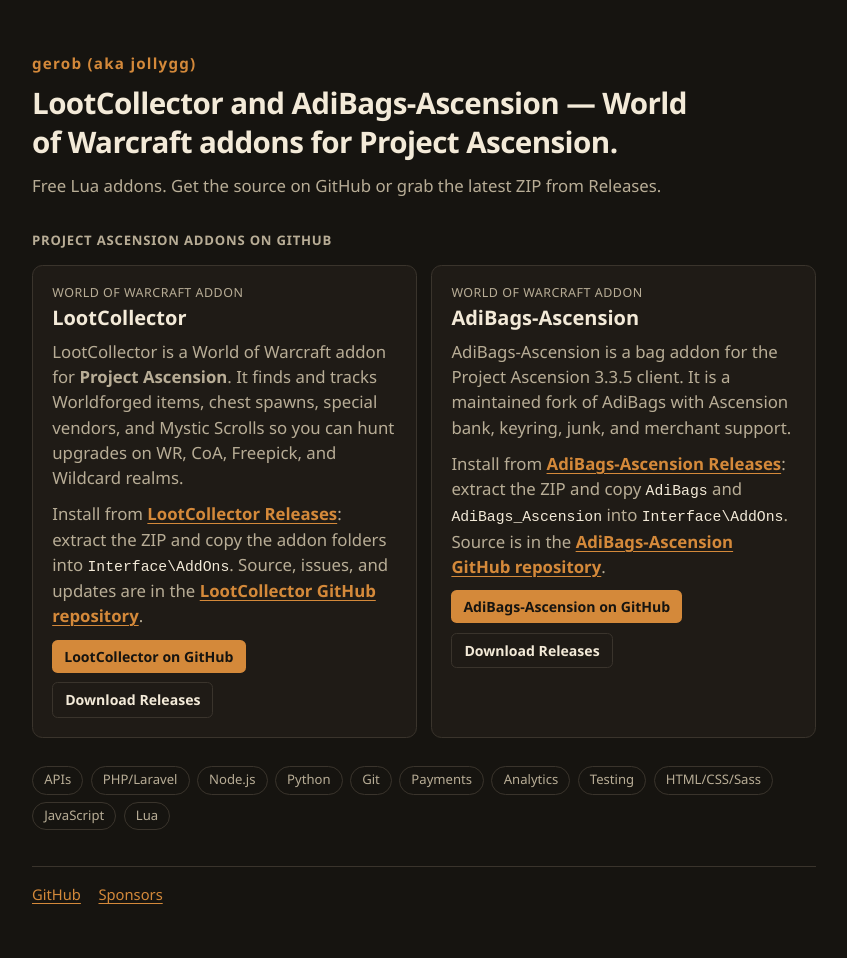
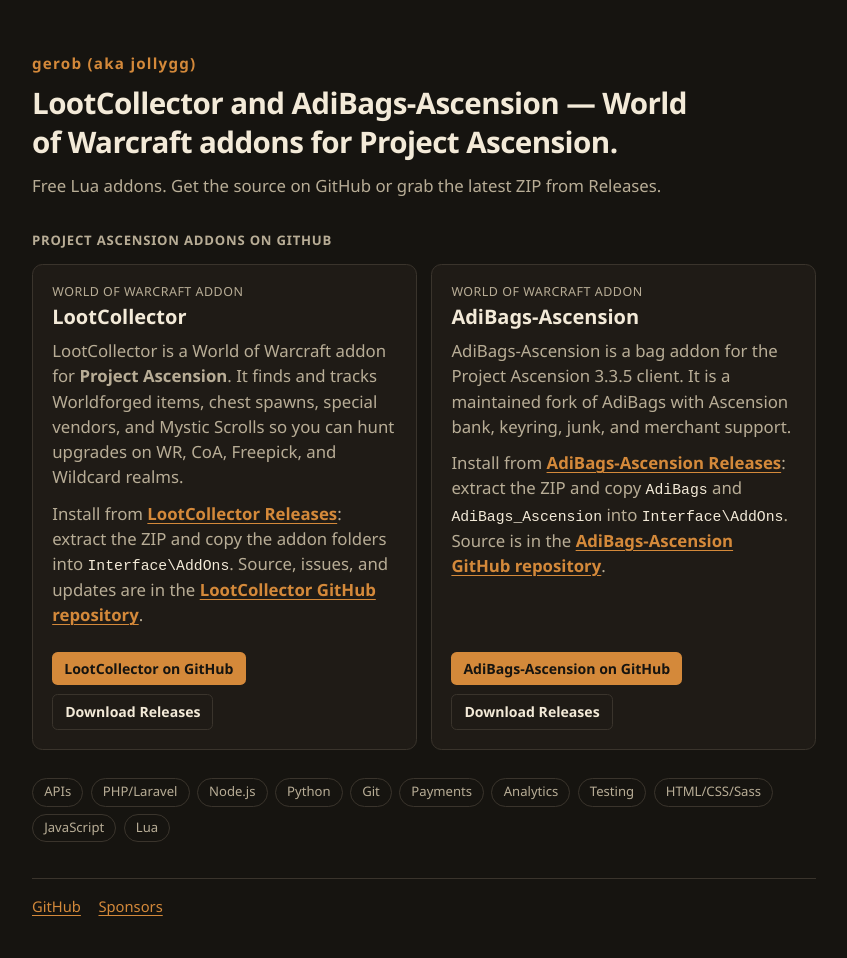
Before and after one commit to gerob/gerob.github.io, a Jekyll site: the page built from index.md, in a window 1280 px wide. Shown: the whole page, without its empty margins (216-1063 px from the left). Built offline with Jekyll 4.4.1, drawn with Linux system fonts in a browser that asks for light colours.

Commit message:
Better CSS for site layout.

```diff
--- a/assets/styles.css
+++ b/assets/styles.css
@@ -87,15 +87,11 @@
 }
 
 .projects {
-  display: grid;
-  grid-template-columns: 1fr;
-  gap: 0.9rem;
   margin-top: 2rem;
 }
 
 .projects-title {
-  grid-column: 1 / -1;
-  margin: 0;
+  margin: 0 0 0.85rem;
   color: var(--muted);
   font-size: 0.82rem;
   font-weight: 650;
@@ -103,7 +99,15 @@
   text-transform: uppercase;
 }
 
+.project-grid {
+  display: grid;
+  grid-template-columns: 1fr;
+  gap: 0.9rem;
+}
+
 .card {
+  display: flex;
+  flex-direction: column;
   background: var(--card);
   border: 1px solid var(--line);
   border-radius: 0.65rem;
@@ -146,7 +150,8 @@
   display: flex;
   flex-wrap: wrap;
   gap: 0.6rem;
-  margin-top: 1rem;
+  margin-top: auto;
+  padding-top: 1.5rem;
 }
 
 .actions a {
@@ -193,7 +198,8 @@
     padding: 3.25rem 1.5rem 2.5rem;
   }
 
-  .projects {
+  .project-grid {
     grid-template-columns: 1fr 1fr;
+    align-items: stretch;
   }
 }
--- a/index.md
+++ b/index.md
@@ -15,27 +15,29 @@
 <section class="projects" aria-labelledby="projects-heading">
   <h2 id="projects-heading" class="projects-title">Project Ascension addons on GitHub</h2>
 
-  <article class="card">
-    <p class="card-kind">World of Warcraft addon</p>
-    <h3>LootCollector</h3>
-    <p>LootCollector is a World of Warcraft addon for <strong>Project Ascension</strong>. It finds and tracks Worldforged items, chest spawns, special vendors, and Mystic Scrolls so you can hunt upgrades on WR, CoA, Freepick, and Wildcard realms.</p>
-    <p>Install from <a href="https://github.com/gerob/LootCollector/releases">LootCollector Releases</a>: extract the ZIP and copy the addon folders into <code>Interface\AddOns</code>. Source, issues, and updates are in the <a href="https://github.com/gerob/LootCollector">LootCollector GitHub repository</a>.</p>
-    <p class="actions">
-      <a href="https://github.com/gerob/LootCollector">LootCollector on GitHub</a>
-      <a href="https://github.com/gerob/LootCollector/releases">Download Releases</a>
-    </p>
-  </article>
+  <div class="project-grid">
+    <article class="card">
+      <p class="card-kind">World of Warcraft addon</p>
+      <h3>LootCollector</h3>
+      <p>LootCollector is a World of Warcraft addon for <strong>Project Ascension</strong>. It finds and tracks Worldforged items, chest spawns, special vendors, and Mystic Scrolls so you can hunt upgrades on WR, CoA, Freepick, and Wildcard realms.</p>
+      <p>Install from <a href="https://github.com/gerob/LootCollector/releases">LootCollector Releases</a>: extract the ZIP and copy the addon folders into <code>Interface\AddOns</code>. Source, issues, and updates are in the <a href="https://github.com/gerob/LootCollector">LootCollector GitHub repository</a>.</p>
+      <div class="actions">
+        <a href="https://github.com/gerob/LootCollector">LootCollector on GitHub</a>
+        <a href="https://github.com/gerob/LootCollector/releases">Download Releases</a>
+      </div>
+    </article>
 
-  <article class="card">
-    <p class="card-kind">World of Warcraft addon</p>
-    <h3>AdiBags-Ascension</h3>
-    <p>AdiBags-Ascension is a bag addon for the Project Ascension 3.3.5 client. It is a maintained fork of AdiBags with Ascension bank, keyring, junk, and merchant support.</p>
-    <p>Install from <a href="https://github.com/gerob/AdiBags-Ascension/releases">AdiBags-Ascension Releases</a>: extract the ZIP and copy <code>AdiBags</code> and <code>AdiBags_Ascension</code> into <code>Interface\AddOns</code>. Source is in the <a href="https://github.com/gerob/AdiBags-Ascension">AdiBags-Ascension GitHub repository</a>.</p>
-    <p class="actions">
-      <a href="https://github.com/gerob/AdiBags-Ascension">AdiBags-Ascension on GitHub</a>
-      <a href="https://github.com/gerob/AdiBags-Ascension/releases">Download Releases</a>
-    </p>
-  </article>
+    <article class="card">
+      <p class="card-kind">World of Warcraft addon</p>
+      <h3>AdiBags-Ascension</h3>
+      <p>AdiBags-Ascension is a bag addon for the Project Ascension 3.3.5 client. It is a maintained fork of AdiBags with Ascension bank, keyring, junk, and merchant support.</p>
+      <p>Install from <a href="https://github.com/gerob/AdiBags-Ascension/releases">AdiBags-Ascension Releases</a>: extract the ZIP and copy <code>AdiBags</code> and <code>AdiBags_Ascension</code> into <code>Interface\AddOns</code>. Source is in the <a href="https://github.com/gerob/AdiBags-Ascension">AdiBags-Ascension GitHub repository</a>.</p>
+      <div class="actions">
+        <a href="https://github.com/gerob/AdiBags-Ascension">AdiBags-Ascension on GitHub</a>
+        <a href="https://github.com/gerob/AdiBags-Ascension/releases">Download Releases</a>
+      </div>
+    </article>
+  </div>
 </section>
 
 <ul class="skills" aria-label="Other skills">
```
